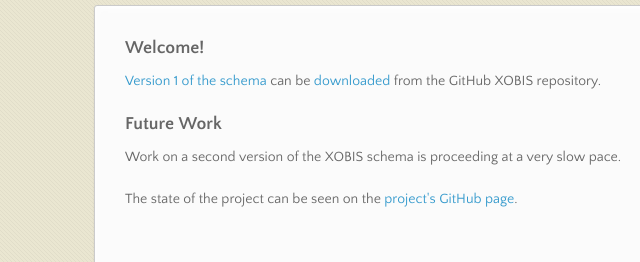
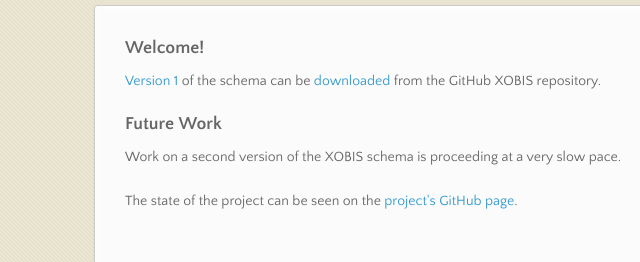
Before and after one commit to ksclarke/xobis, a plain HTML site: page index.html in a window 1280 px wide. Shown: the part 185-447 px from the top of the page, 221-861 px from the left. Drawn offline with nearby package versions, Linux system fonts and the light colour scheme.

Commit message:
formatting tweak

```diff
--- a/index.html
+++ b/index.html
@@ -41,14 +41,13 @@
       <section>
         <h3>Welcome!</h3>
 
-<p><a href="https://github.com/ksclarke/xobis/blob/1.0/schema/XOBIS.xml">Version 1 of the schema</a> can be <a
+<p><a href="https://github.com/ksclarke/xobis/blob/1.0/schema/XOBIS.xml">Version 1</a> of the schema can be <a
 href="https://raw.github.com/ksclarke/xobis/1.0/schema/XOBIS.xml">downloaded</a> from the GitHub XOBIS repository.</p>
 
 <h3>Future Work</h3>
 
-<p>Work on a second version of the XOBIS schema is proceeding at a very slow pace.</p>
-
-<p>The state of the project can be seen on the <a href="https://github.com/ksclarke/xobis">project's GitHub page</a>.</p>
+<p>Work on a second version of the XOBIS schema is proceeding at a very slow pace.</br></br>The state of the project can be seen on the <a
+href="https://github.com/ksclarke/xobis">project's GitHub page</a>.</p>
 
       </section>
 
```
